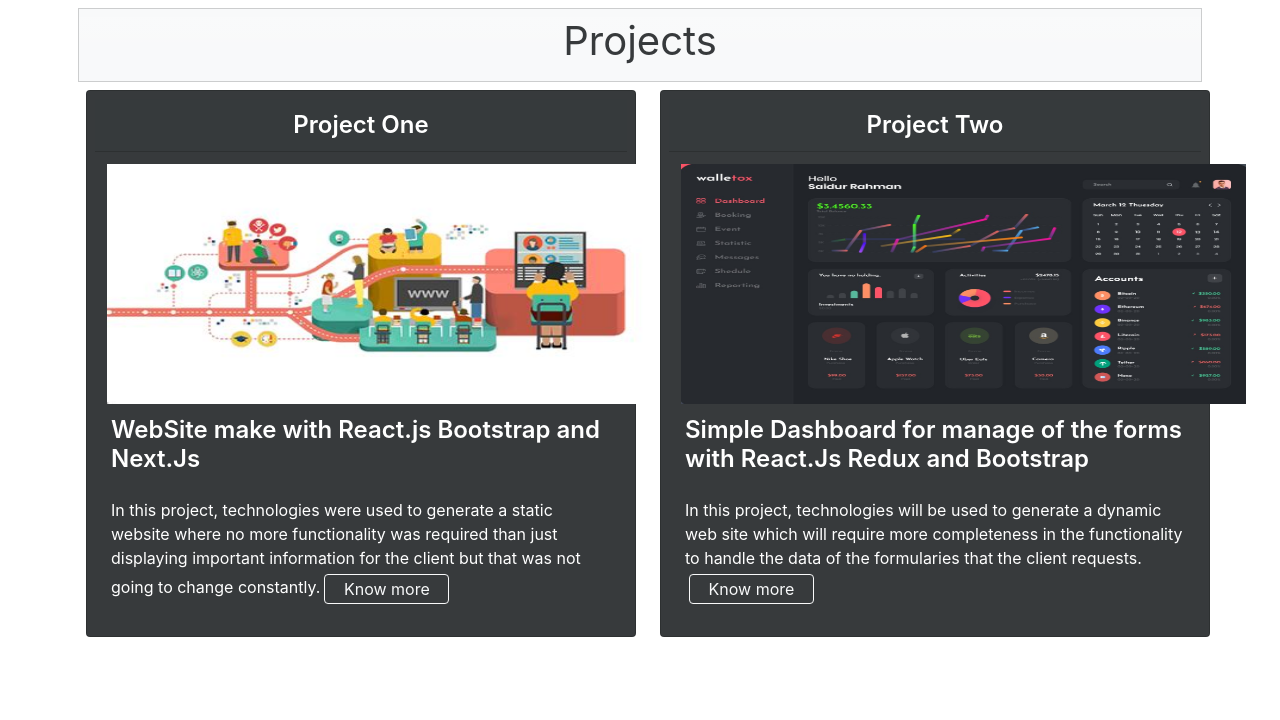
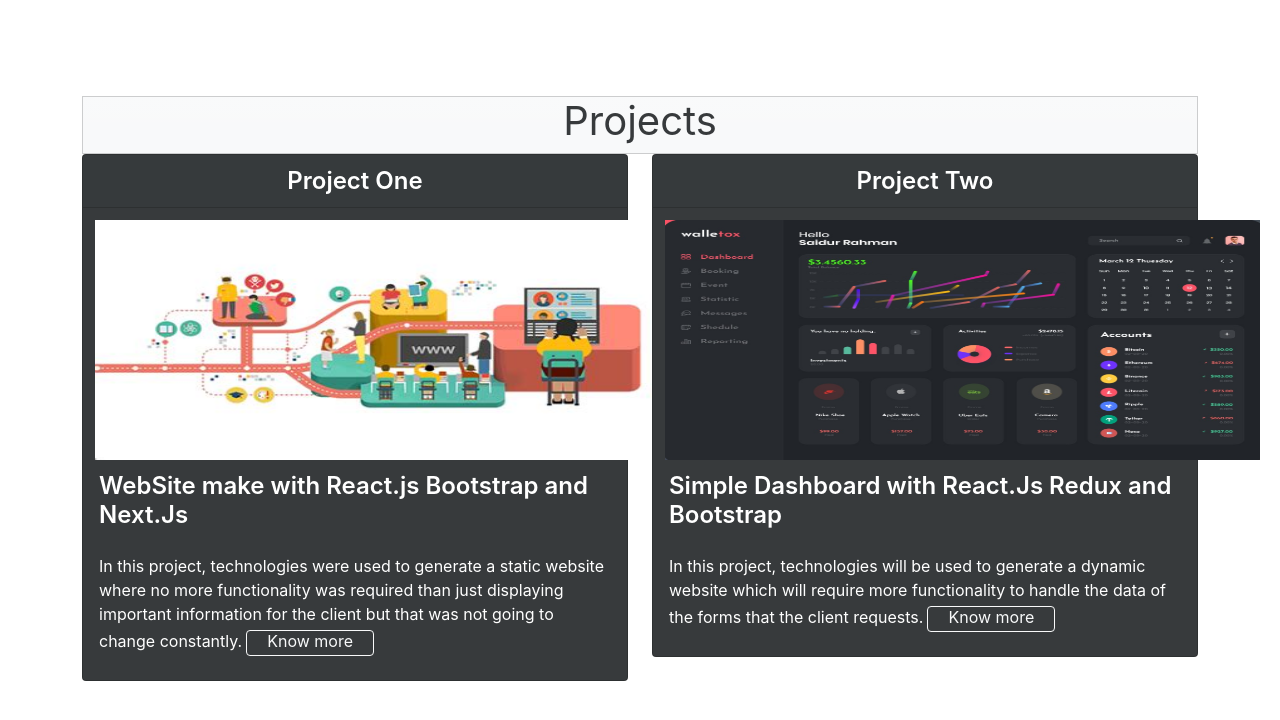
Before and after one commit to jorgehara/my-portfolio, a Next.js app: page / in a window 1280 px wide. Shown: the top 720 px of the page. Built offline with nearby package versions, Linux system fonts and the light colour scheme.

Commit message:
pushUpdateBuildCompleto

```diff
--- a/components/CardsProjects.js
+++ b/components/CardsProjects.js
@@ -6,15 +6,15 @@ export default function CardsProjects() {
   return (
     <>
       <div class="row justify-content-center">
-        <div class="col-6">
-          <div class="card text-white bg-dark mb-3 col p-2 m-2 w-100 h-80 rounded-1">
+        <div class="col-md-6 justify-content-center">
+          <div class="card text-white bg-dark col w-100 h-80 rounded-1">
             <div class="card-header text-center fs-4 fw-semibold ">
               Project One
             </div>
             <div class="card-body p-2">
               <Image
                 src="/imagen3.jpg"
-                width={565}
+                width={595}
                 height={240}
                 alt=""
                 className="image-fluid m-1"
@@ -29,7 +29,7 @@ export default function CardsProjects() {
                 going to change constantly.
                 <Link
                   href="/"
-                  className="btn btn-outline-light bg-gradient rounded-1 text-center lh-sm col-3 m-1 p-1"
+                  className="btn btn-outline-light bg-gradient rounded-1 text-center lh-sm col-3 m-1 p-1 pt-0"
                 >
                   Know more
                 </Link>
@@ -37,31 +37,30 @@ export default function CardsProjects() {
             </div>
           </div>
         </div>
-        <div class="col-6">
-          <div class="card text-white bg-dark mb-3 col p-2 m-2 w-100 h-80 rounded-1">
+        <div class="col-md-6 justify-content-center">
+          <div class="card text-white bg-dark col w-100 h-80 rounded-1">
             <div class="card-header text-center fs-4 fw-semibold ">
               Project Two
             </div>
             <div class="card-body p-2">
               <Image
                 src="/imagenDash1.jpg"
-                width={565}
+                width={595}
                 height={240}
                 alt=""
                 className="image-fluid m-1"
               />
               <h4 class="card-title fw-semibold p-2">
-                Simple Dashboard for manage of the forms with React.Js Redux and
+                Simple Dashboard with React.Js Redux and
                 Bootstrap
               </h4>
               <p class="card-text p-2 my-1 text-start lh-3">
                 In this project, technologies will be used to generate a dynamic
-                web site which will require more completeness in the
-                functionality to handle the data of the formularies that the
+                website which will require more functionality to handle the data of the forms that the
                 client requests.
                 <Link
                   href="/"
-                  className="btn btn-outline-light bg-gradient rounded-1 text-center lh-sm col-3 m-1 p-1"
+                  className="btn btn-outline-light bg-gradient rounded-1 text-center lh-sm col-3 m-1 p-1 pt-0"
                 >
                   Know more
                 </Link>
--- a/components/Layout.js
+++ b/components/Layout.js
@@ -1,6 +1,5 @@
-import { useEffect } from "react";
+// import { useEffect } from "react";
 import { useRouter } from "next/router";
-import Navbar from "./Navbar";
 import PropTypes from "prop-types";
 import NProgress from "nprogress";
 import nProgress from "nprogress";
@@ -9,22 +8,22 @@ import classNames from "classnames";
 const Layout = ({ children, title, footer = true, dark = false }) => {
   const router = useRouter();
 
-  useEffect(() => {
-    const handleRouteChange = (url) => {
-      console.log(url);
-      NProgress.start();
-    };
+  // useEffect(() => {
+  //   const handleRouteChange = (url) => {
+  //     console.log(url);
+  //     NProgress.start();
+  //   };
 
-    router.events.on("routeChangeStart", handleRouteChange);
+    // router.events.on("routeChangeStart", handleRouteChange);
 
-    router.events.on("routeChangeComplete", () => NProgress.done());
+    // router.events.on("routeChangeComplete", () => NProgress.done());
 
-    router.events.on("routeChangeError", () => nProgress.done());
+    // router.events.on("routeChangeError", () => nProgress.done());
 
-    return () => {
-      router.events.off("routeChangeStart", handleRouteChange);
-    };
-  }, []);
+  //   return () => {
+  //     // router.events.off("routeChangeStart", handleRouteChange);
+  //   };
+  // }, []);
 
   return (
     <div className={classNames({ "bg-dark": dark, "bg-light": !dark })}>
--- a/pages/index.js
+++ b/pages/index.js
@@ -14,8 +14,8 @@ export default function Home({ name }) {
       {/* Header Card */}
       <Head className="container-fluid text-center">
         <meta name="viewport" content="initial-scale=1.0, width=device-width" />
-        <div className="container text-center p-2">
-          <div className="card card-body bg-secondary text-light">
+        <div className="container text-center ">
+          <div className=" bg-black text-light">
             <div className="row justify-content-around">
               <div className="col-12" style={{ height: 53, vw: 150 }}>
                 <Image
@@ -50,20 +50,24 @@ export default function Home({ name }) {
         </div>
       </Head>
       {/* Second section */}
-      <div className="container ">
+      <div className="container mt-5 pt-5 ">
         <section className="row justify-content-center">
-          <div className="col-12 p-2">
+          <div className="col-12 justify-content-center">
             <div className="card bg-light animate__animated animate__fadeInLeft">
-              <div className="col-md-12 my-2">
+              <div className="col-md-12">
                 <h1 className="text-center text-dark bg-gradient bg-opacity-90">
                   Projects
                 </h1>
               </div>
             </div>
-            {/* Start List of Projects */}
-            <CardsProjects />
           </div>
         </section>
+            {/* Start List of Projects */}
+          <div className="col-md-12 justify-content-center">
+          <div className="col-md-12 justify-content-center ">
+            <CardsProjects />
+            </div>
+            </div>
       </div>
       <Layout />
     </>
```
Also changed, not shown: components/Navbar.js (deleted, +0 -40 lines).
